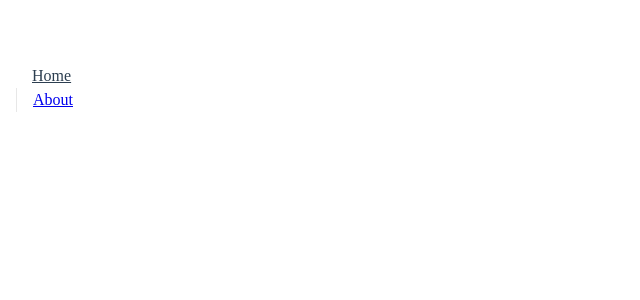
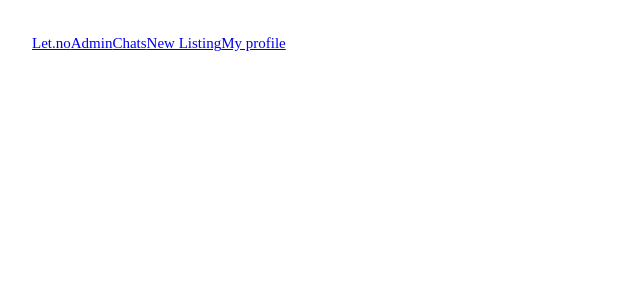
Before and after one commit to BeatsuDev/let, a Vue app in the folder frontend/: page / in a window 1280 px wide. Shown: the top 300 px of the page, without its empty margins (0-640 px from the left). Built offline with nearby package versions, Linux system fonts and the light colour scheme.

Commit message:
feat: navbar

```diff
--- a/frontend/src/App.vue
+++ b/frontend/src/App.vue
@@ -1,17 +1,10 @@
 <script setup lang="ts">
-import { RouterLink, RouterView } from "vue-router";
-import HelloWorld from "./components/HelloWorld.vue";
+import { RouterView } from "vue-router";
+import NavigationBar from "./components/NavigationBar.vue";
 </script>
 
 <template>
-  <header>
-    <div class="wrapper">
-      <nav>
-        <RouterLink to="/">Home</RouterLink>
-        <RouterLink to="/about">About</RouterLink>
-      </nav>
-    </div>
-  </header>
+  <NavigationBar></NavigationBar>
 
   <RouterView />
 </template>
--- a/frontend/src/assets/base.css
+++ b/frontend/src/assets/base.css
@@ -35,8 +35,8 @@
 
   --section-gap: 160px;
   --vt-c-primary: black;
-  --vt-c-success: #3B8905;
-  --vt-c-danger: #F70808;
+  --vt-c-success: #3b8905;
+  --vt-c-danger: #f70808;
 }
 
 *,
--- a/frontend/src/assets/main.css
+++ b/frontend/src/assets/main.css
@@ -1,5 +1,5 @@
 @import "./base.css";
-@import './text.css';
+@import "./text.css";
 
 #app {
   margin: 0 auto;
@@ -12,9 +12,9 @@
 }
 
 .container {
-  display:flex;
+  display: flex;
 }
 
 .spacer {
-    flex: 1;
+  flex: 1;
 }
--- /dev/null
+++ b/frontend/src/components/NavigationBar.vue
@@ -0,0 +1,25 @@
+<script setup lang="ts">
+import { RouterLink } from "vue-router";
+
+// TODO: Check if the user is an admin and show the admin link if so
+</script>
+
+<template>
+  <header>
+    <nav>
+<RouterLink to="/">Let.no</RouterLink>
+      <RouterLink to="/admin">Admin</RouterLink>
+      <RouterLink to="/chats">Chats</RouterLink>
+      <RouterLink to="/create-listing">New Listing</RouterLink>
+      <RouterLink to="/profile">My profile</RouterLink>
+    </nav>
+  </header>
+</template>
+
+<style scoped>
+header {
+  display: flex;
+  line-height: 1.5;
+  max-height: 2rem;
+}
+</style>
```
Also changed, not shown: frontend/src/assets/text.css (indentation only).
